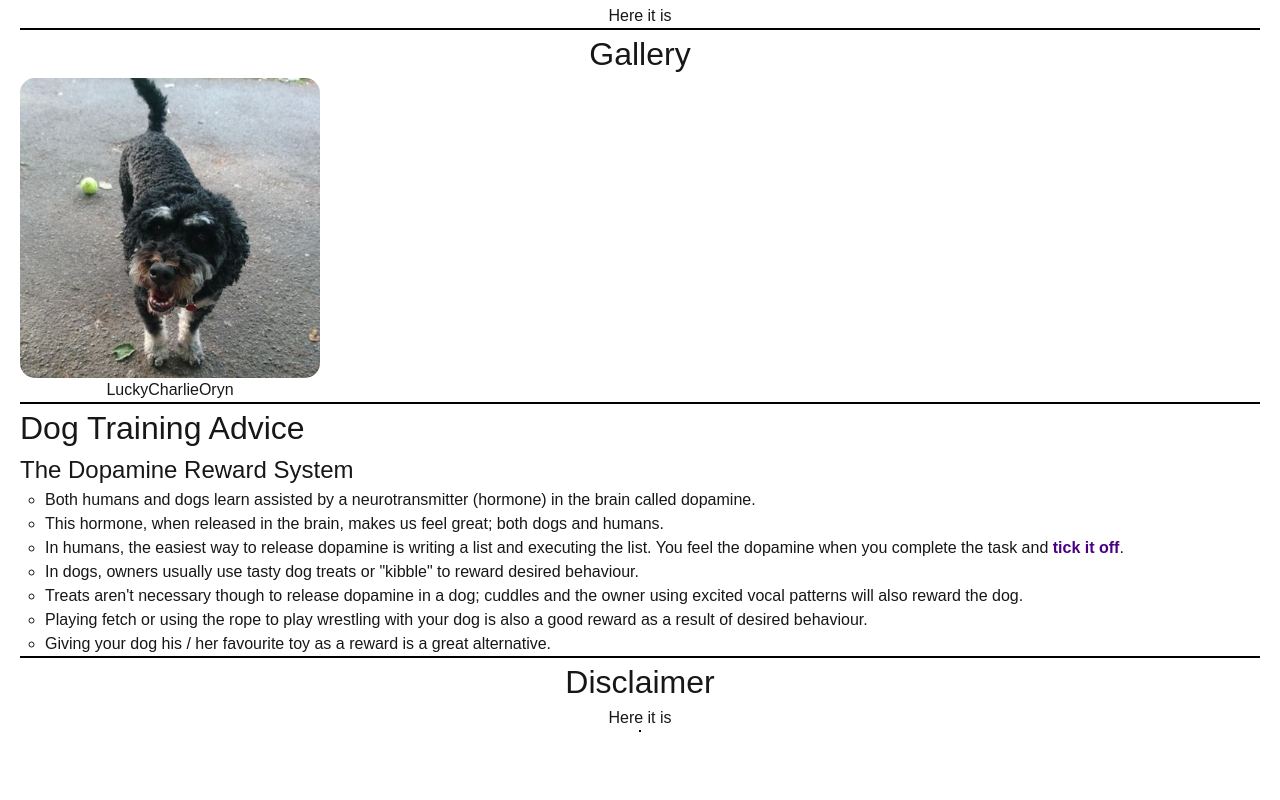
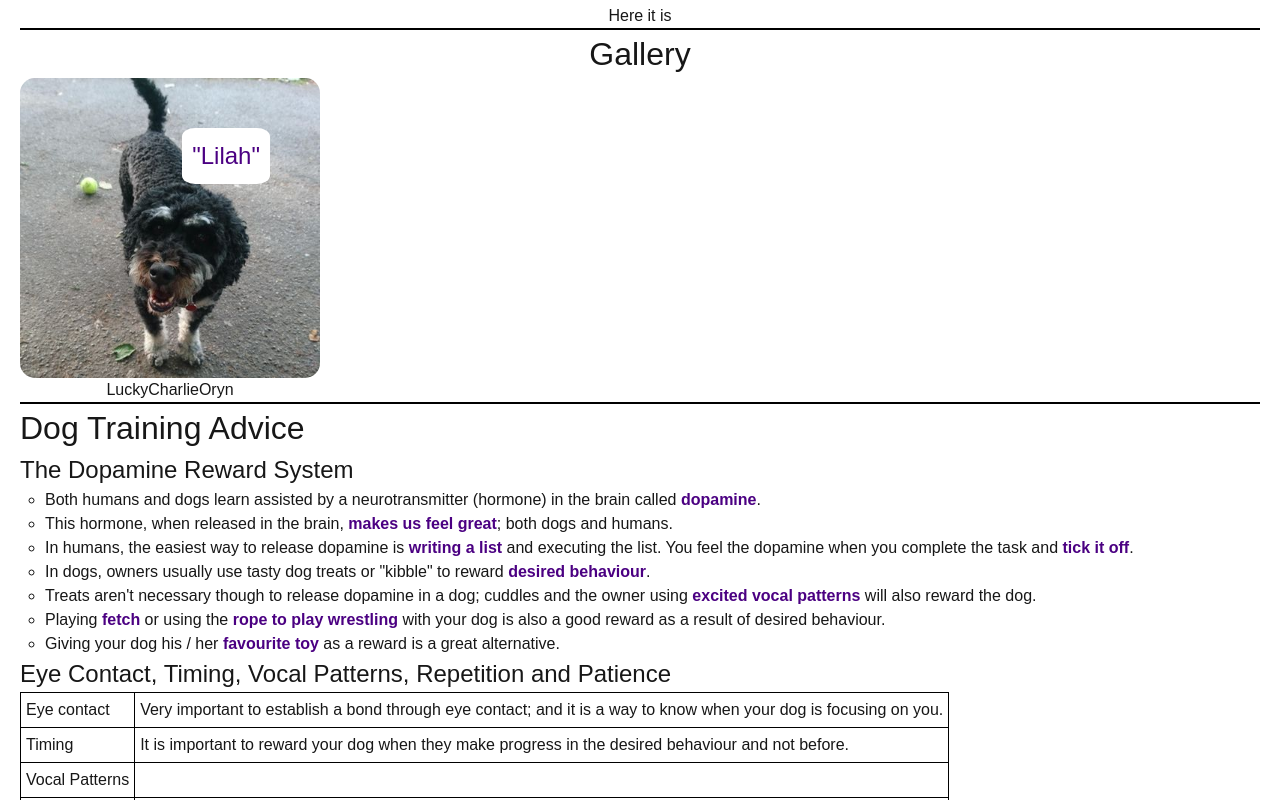
Before and after one commit to Robert-Rendell/robs-free-dog-walks, a Next.js app: page / in a window 1280 px wide. Shown: the part 1480-2280 px from the top of the page. Before the commit the page ends 2232 px from the top, so only its background shows below. Built offline with nearby package versions, Linux system fonts and the light colour scheme.

Commit message:
Add dog training advice and gallery picture component

```diff
--- /dev/null
+++ b/src/app/components/borrow-my-doggy.tsx
@@ -0,0 +1,8 @@
+export function BorrowMyDoggy() {
+  return (
+    <>
+      <h1>BorrowMyDoggy</h1>
+      <p>Here it is</p>
+    </>
+  );
+}
--- a/src/app/components/disclaimer.tsx
+++ /dev/null
@@ -1,8 +0,0 @@
-export function Disclaimer() {
-  return (
-    <>
-      <h1>Disclaimer</h1>
-      <p>Here it is</p>
-    </>
-  );
-}
--- a/src/app/components/dog-training-advice.tsx
+++ b/src/app/components/dog-training-advice.tsx
@@ -7,35 +7,66 @@ export function DogTrainingAdvice() {
         <ul>
           <li>
             Both humans and dogs learn assisted by a neurotransmitter (hormone)
-            in the brain called dopamine.
+            in the brain called <b>dopamine</b>.
           </li>
           <li>
-            This hormone, when released in the brain, makes us feel great; both
-            dogs and humans.
+            This hormone, when released in the brain, <b>makes us feel great</b>
+            ; both dogs and humans.
           </li>
           <li>
-            In humans, the easiest way to release dopamine is writing a list and
-            executing the list. You feel the dopamine when you complete the task
-            and <b>tick it off</b>.
+            In humans, the easiest way to release dopamine is{" "}
+            <b>writing a list</b> and executing the list. You feel the dopamine
+            when you complete the task and <b>tick it off</b>.
           </li>
           <li>
             In dogs, owners usually use tasty dog treats or {'"'}kibble{'"'} to
-            reward desired behaviour.
+            reward <b>desired behaviour</b>.
           </li>
           <li>
             Treats aren{"'"}t necessary though to release dopamine in a dog;
-            cuddles and the owner using excited vocal patterns will also reward
-            the dog.
+            cuddles and the owner using <b>excited vocal patterns</b> will also
+            reward the dog.
           </li>
           <li>
-            Playing fetch or using the rope to play wrestling with your dog is
-            also a good reward as a result of desired behaviour.
+            Playing <b>fetch</b> or using the <b>rope to play wrestling</b> with
+            your dog is also a good reward as a result of desired behaviour.
           </li>
           <li>
-            Giving your dog his / her favourite toy as a reward is a great
-            alternative.
+            Giving your dog his / her <b>favourite toy</b> as a reward is a
+            great alternative.
           </li>
         </ul>
+        <h2>Eye Contact, Timing, Vocal Patterns, Repetition and Patience</h2>
+        <table className="dog-training-advice-table">
+          <tbody>
+            <tr>
+              <td>Eye contact</td>
+              <td>
+                Very important to establish a bond through eye contact; and it
+                is a way to know when your dog is focusing on you.
+              </td>
+            </tr>
+            <tr>
+              <td>Timing</td>
+              <td>
+                It is important to reward your dog when they make progress in
+                the desired behaviour and not before.
+              </td>
+            </tr>
+            <tr>
+              <td>Vocal Patterns</td>
+              <td></td>
+            </tr>
+            <tr>
+              <td>Repetition</td>
+              <td></td>
+            </tr>
+            <tr>
+              <td>Patience</td>
+              <td></td>
+            </tr>
+          </tbody>
+        </table>
       </div>
     </>
   );
--- /dev/null
+++ b/src/app/components/gallery-picture.tsx
@@ -0,0 +1,41 @@
+import Image from "next/image";
+export function GalleryPicture({
+  caption,
+  filename,
+  alt,
+}: {
+  caption?: string;
+  filename: string;
+  alt?: string;
+}) {
+  return (
+    <>
+      <div style={{ position: "relative" }}>
+        <Image
+          className="dark:invert center rounded-picture"
+          src={`/${filename}`}
+          alt={alt ?? "gallery picture missing"}
+          width={300}
+          height={300}
+          priority
+        />
+        {caption && (
+          <span
+            style={{
+              position: "absolute",
+              top: "50px",
+              right: "50px",
+              fontSize: "x-large",
+              color: "indigo",
+              background: "white",
+              borderRadius: "15%",
+              padding: "10px",
+            }}
+          >
+            &quot;{caption}&quot;
+          </span>
+        )}
+      </div>
+    </>
+  );
+}
--- a/src/app/components/gallery.tsx
+++ b/src/app/components/gallery.tsx
@@ -1,4 +1,5 @@
-import Image from "next/image";
+import { GalleryPicture } from "./gallery-picture";
+
 export function Gallery() {
   return (
     <>
@@ -7,14 +8,8 @@ export function Gallery() {
         <tbody>
           <tr>
             <td>
-              <Image
-                className="dark:invert center rounded-picture"
-                src="/lilah.jpeg"
-                alt="Lilah"
-                width={300}
-                height={300}
-                priority
-              />
+              <GalleryPicture filename="lilah.jpeg" caption="Lilah" />
+
               <span>Lucky</span>
               <span>Charlie</span>
               <span>Oryn</span>
--- a/src/app/components/insurance.tsx
+++ /dev/null
@@ -1,8 +0,0 @@
-export function Insurance() {
-  return (
-    <>
-      <h1>Insurance</h1>
-      <p>Here it is</p>
-    </>
-  );
-}
--- a/src/app/globals.css
+++ b/src/app/globals.css
@@ -125,3 +125,9 @@ a {
 b {
   color: indigo;
 }
+
+.dog-training-advice-table,
+.dog-training-advice-table td {
+  border: 1px solid black;
+  padding: 5px;
+}
--- a/src/app/page.tsx
+++ b/src/app/page.tsx
@@ -1,10 +1,10 @@
 "use client";
 import { Testimonies } from "./components/testimonies";
 import { Gallery } from "./components/gallery";
-import { Disclaimer } from "./components/disclaimer";
 import { DogTrainingAdvice } from "./components/dog-training-advice";
 import { AboutMe } from "./components/about-me";
 import { DogWalksTable } from "./components/request-free-walks-form/dog-walks-table";
+import { BorrowMyDoggy } from "./components/borrow-my-doggy";
 
 export default function Home() {
   return (
@@ -29,7 +29,7 @@ export default function Home() {
           <hr />
           <DogTrainingAdvice />
           <hr />
-          <Disclaimer />
+          <BorrowMyDoggy />
         </main>
         <footer className="row-start-3 flex gap-[24px] flex-wrap items-center justify-center">
           <hr />
```
